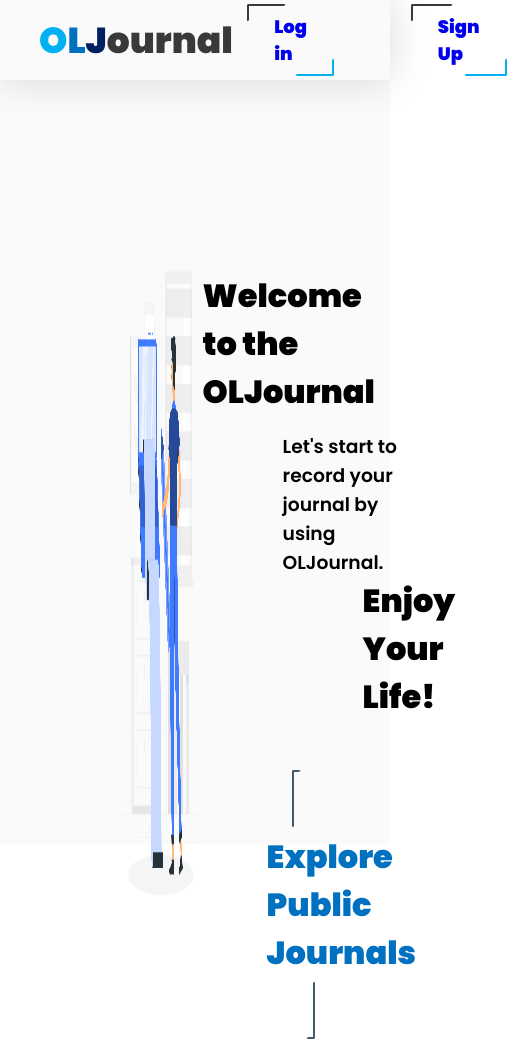
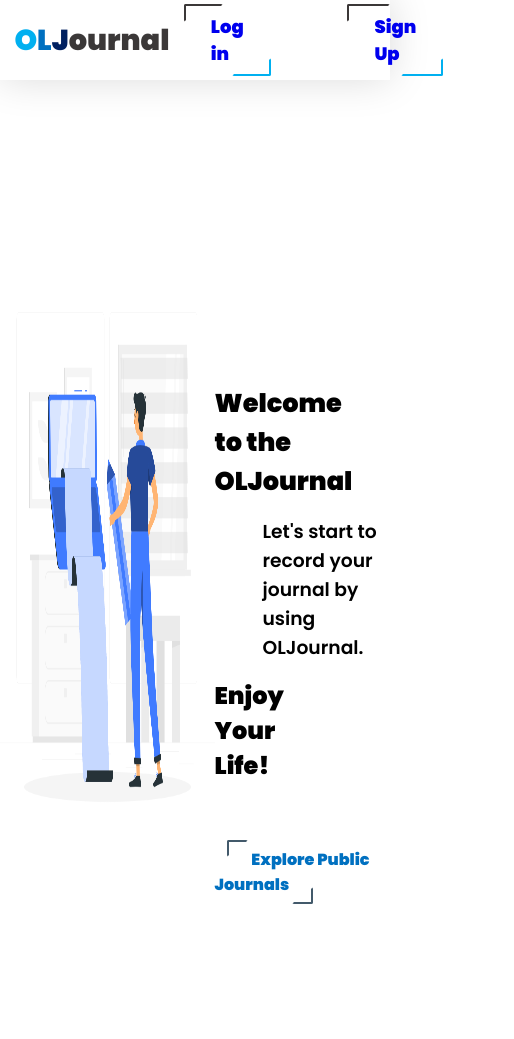
Before and after one commit to Ale-199/onlineJournal, a React (Create React App) app in the folder frontend/: page / in a window 390 px wide. Shown: the whole page, 514 px wide, since content can reach past the window. After the commit the page ends 924 px from the top, so only its background shows below. Built offline with nearby package versions, Linux system fonts and the light colour scheme.

Commit message:
project done

```diff
--- a/frontend/src/components/Navbar.css
+++ b/frontend/src/components/Navbar.css
@@ -1,6 +1,6 @@
 .header {
   width: 100%;
-  position: fixed;
+
   top: 0;
   right: 0;
   z-index: 99;
@@ -96,3 +96,30 @@
 .logOut__btn > p {
   font-weight: 700;
 }
+
+/*=============== BREAKPOINTS ===============*/
+
+@media screen and (max-width: 1280px) {
+}
+/* -----------------for large devices-------------- */
+@media screen and (max-width: 1112.5px) {
+}
+/*-------------------for medium devices--------------- */
+@media screen and (max-width: 896.5px) {
+  .home__logo {
+    font-size: 1.2rem;
+    margin-left: 0.9rem;
+  }
+
+  .logOut__btn {
+    font-size: 1.2rem;
+  }
+
+
+}
+/* ---------------------for tablets----------------- */
+@media screen and (max-width: 642.5px) {
+}
+/* ----------------for mobile devices------------------ */
+@media screen and (max-width: 400px) {
+}
--- a/frontend/src/index.css
+++ b/frontend/src/index.css
@@ -48,20 +48,10 @@ div.error {
 /* ======================= Reuseable CSS ======================= */
 .container {
   width: 80%;
-  /* padding-left: 15px;
-  padding-right: 15px; */
   margin: 0 auto;
 }
 
 .btn {
-  /* padding: 1rem;
-  line-height: 1;
-  border-radius: 0.5rem;
-  display: inline-block;
-  font-weight: 600;
-  font-size: 1.2rem;
-  border: 3px solid var(--primary-color);
-  background-color: var(--text-color); */
   position: relative;
   padding: 0.5em 1.5em;
   border: none;
@@ -75,7 +65,6 @@ div.error {
 }
 
 .bg {
-  background-color: var(--bg-color);
   position: relative;
   width: 100%;
   height: 100vh;
@@ -84,12 +73,24 @@ div.error {
 /*=============== BREAKPOINTS ===============*/
 
 @media screen and (max-width: 1280px) {
+  .container {
+    width: 90%;
+    margin: 0 auto;
+  }
 }
 /* -----------------for large devices-------------- */
 @media screen and (max-width: 1112.5px) {
+  .container {
+    width: 98%;
+    margin: 0 auto;
+  }
 }
 /*-------------------for medium devices--------------- */
 @media screen and (max-width: 896.5px) {
+  .container {
+    width: 100%;
+    margin: 0 auto;
+  }
 }
 /* ---------------------for tablets----------------- */
 @media screen and (max-width: 642.5px) {
--- a/frontend/src/pages/Blog/Blog.css
+++ b/frontend/src/pages/Blog/Blog.css
@@ -1,5 +1,5 @@
 .journal__container {
-  padding: 10rem 5rem 0rem 5rem;
+  padding: 7rem 5rem 0rem 5rem;
 }
 
 .journal__container > :nth-child(1) {
@@ -29,8 +29,31 @@
 }
 
 .journal__content > :nth-child(3) {
-  width: 80%;
+  width: 100%;
   text-align: center;
   margin: 0 auto;
   line-height: 2rem;
 }
+
+/*=============== BREAKPOINTS ===============*/
+
+@media screen and (max-width: 1280px) {
+}
+/* -----------------for large devices-------------- */
+@media screen and (max-width: 1112.5px) {
+  .journal__container {
+    padding: 7rem 3rem 0rem 3rem;
+  }
+}
+/*-------------------for medium devices--------------- */
+@media screen and (max-width: 896.5px) {
+  .journal__container {
+    padding: 7rem 2rem 0rem 2rem;
+  }
+}
+/* ---------------------for tablets----------------- */
+@media screen and (max-width: 642.5px) {
+}
+/* ----------------for mobile devices------------------ */
+@media screen and (max-width: 400px) {
+}
--- a/frontend/src/pages/CreateJournal/CreateBlog.css
+++ b/frontend/src/pages/CreateJournal/CreateBlog.css
@@ -1,5 +1,5 @@
 .createJournal__container {
-  padding: 10rem 5rem 0rem 5rem;
+  padding: 8rem 5rem 0rem 5rem;
 }
 .createJournal__container > :nth-child(1) {
   font-weight: 700;
@@ -87,3 +87,20 @@
 .radio__btn > input {
   margin-right: 0.3rem;
 }
+
+/*=============== BREAKPOINTS ===============*/
+
+@media screen and (max-width: 1280px) {
+}
+/* -----------------for large devices-------------- */
+@media screen and (max-width: 1112.5px) {
+}
+/*-------------------for medium devices--------------- */
+@media screen and (max-width: 896.5px) {
+}
+/* ---------------------for tablets----------------- */
+@media screen and (max-width: 642.5px) {
+}
+/* ----------------for mobile devices------------------ */
+@media screen and (max-width: 400px) {
+}
--- a/frontend/src/pages/CreateJournal/CreateBlog.js
+++ b/frontend/src/pages/CreateJournal/CreateBlog.js
@@ -66,7 +66,7 @@ export default function CreateBlog() {
               name="title"
               value={title}
               onChange={(e) => setTitle(e.target.value)}
-              // className={emptyFields.includes("title") ? "error" : ""}
+              className={emptyFields.includes("title") ? "error" : ""}
             />
           </div>
           <div className="create__input">
@@ -80,7 +80,7 @@ export default function CreateBlog() {
               name="content"
               value={content}
               onChange={(e) => setContent(e.target.value)}
-              // className={emptyFields.includes("content") ? "error" : ""}
+              className={emptyFields.includes("content") ? "error" : ""}
             />
           </div>
           <div className="create__input">
--- a/frontend/src/pages/Home/Home.css
+++ b/frontend/src/pages/Home/Home.css
@@ -17,14 +17,14 @@
 
 .home__right > :nth-child(2) {
   margin-top: 1rem;
-  margin-left: 5rem;
+  margin-left: 3rem;
   width: 60%;
   font-weight: 600;
 }
 
 .home__right > :nth-child(3) {
-  margin-top: 0rem;
-  margin-left: 10rem;
+  margin-top: 1rem;
+  margin-left: 0rem;
   width: 60%;
 }
 
@@ -70,9 +70,44 @@
 
 .home__btn {
   color: var(--second-color);
-  font-size: 2rem;
+  font-size: 1.5rem;
 }
 
 .home__btn__container {
-  margin: 4rem 0rem 0rem 4rem;
+  margin: 4rem 0rem 0rem 0rem;
 }
+
+/*=============== BREAKPOINTS ===============*/
+
+@media screen and (max-width: 1280px) {
+  .home__container {
+    padding: 10rem 0rem 0rem 0rem;
+  }
+
+  .home__btn {
+    font-size: 1rem;
+  }
+
+  .home__right > :nth-child(1) {
+    font-size: 1.6rem;
+  }
+
+  .home__right > :nth-child(3) {
+    font-size: 1.5rem;
+  }
+}
+/* -----------------for large devices-------------- */
+@media screen and (max-width: 1112.5px) {
+  .home__right > :nth-child(2) {
+    width: 80%;
+  }
+}
+/*-------------------for medium devices--------------- */
+@media screen and (max-width: 896.5px) {
+}
+/* ---------------------for tablets----------------- */
+@media screen and (max-width: 642.5px) {
+}
+/* ----------------for mobile devices------------------ */
+@media screen and (max-width: 400px) {
+}
```
Also changed, not shown: frontend/src/pages/Dashboard/Dashboard.css (+17 -0 lines), frontend/src/pages/Login/Login.css (+20 -0 lines).
